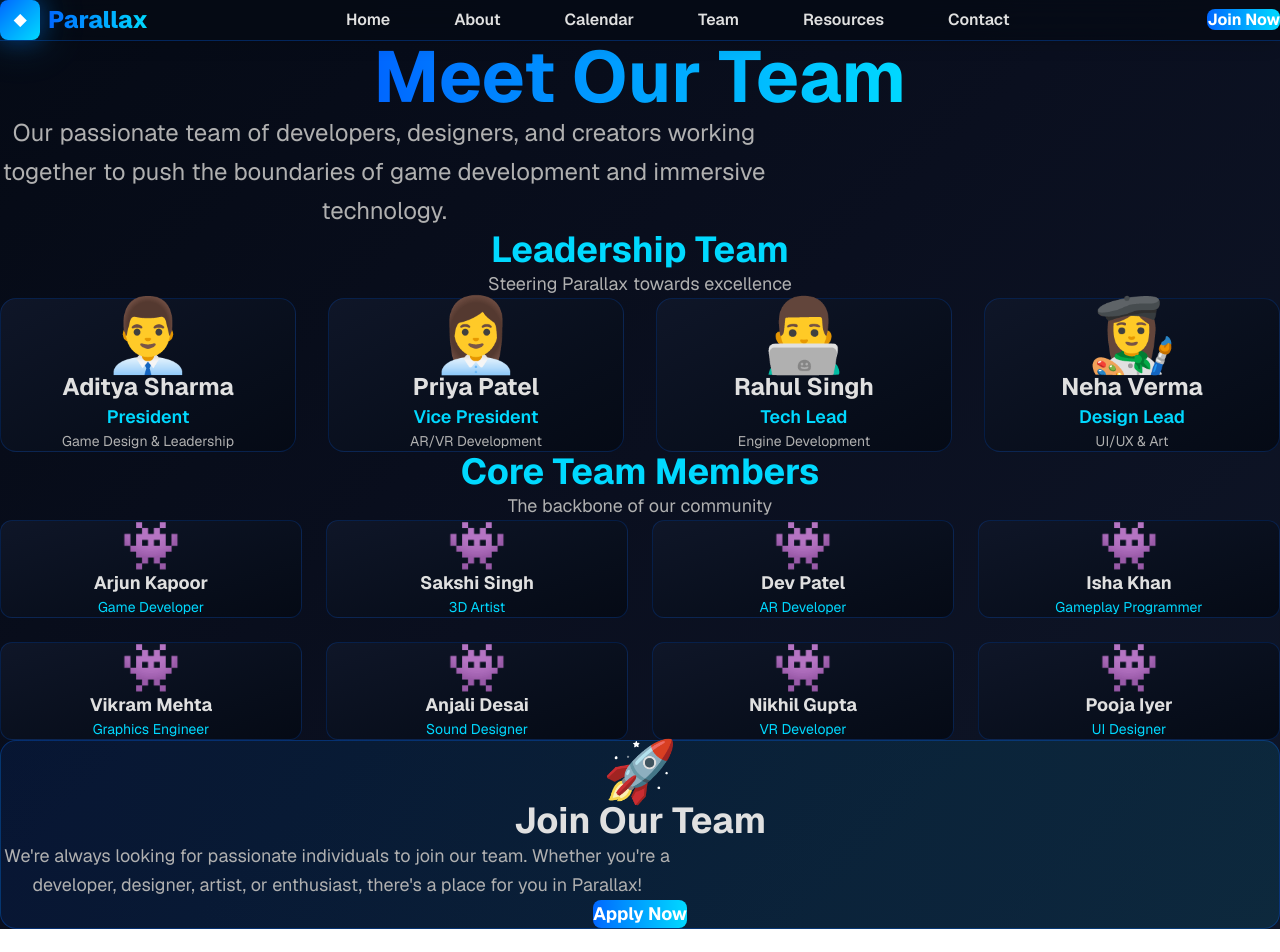
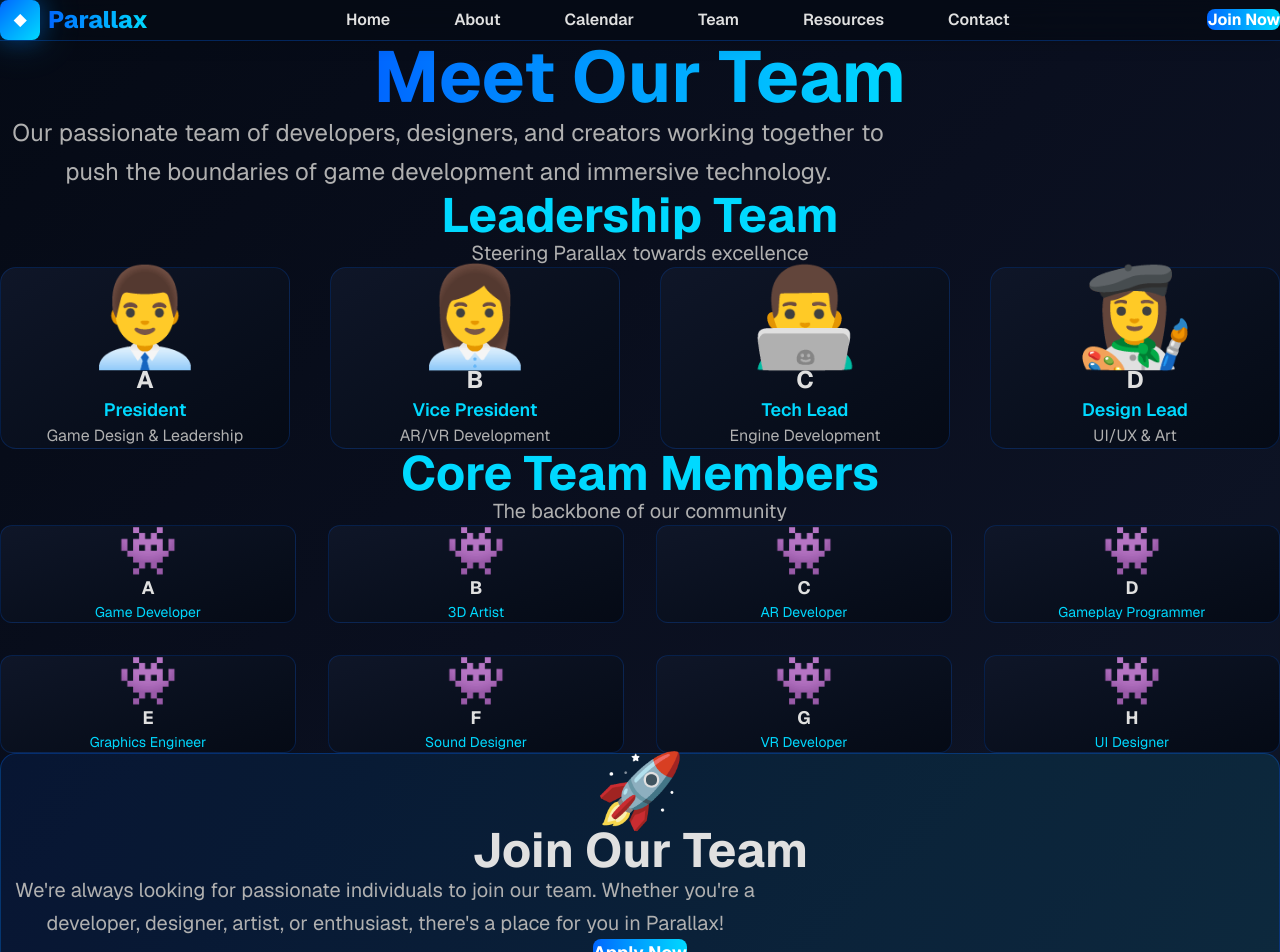
Before and after one commit to Parallax-PESU/parallax-website, a Next.js app: page /team in a window 1280 px wide. Shown: the top 952 px of the page. Before the commit the page ends 929 px from the top, so only its background shows below. Built offline with nearby package versions, Linux system fonts and the light colour scheme.

Commit message:
fix: add mock data in team

```diff
--- a/app/team/page.tsx
+++ b/app/team/page.tsx
@@ -3,25 +3,25 @@ import Navbar from '../components/Navbar';
 export default function Team() {
   const leaders = [
     {
-      name: 'Aditya Sharma',
+      name: 'A',
       role: 'President',
       expertise: 'Game Design & Leadership',
       image: '👨‍💼',
     },
     {
-      name: 'Priya Patel',
+      name: 'B',
       role: 'Vice President',
       expertise: 'AR/VR Development',
       image: '👩‍💼',
     },
     {
-      name: 'Rahul Singh',
+      name: 'C',
       role: 'Tech Lead',
       expertise: 'Engine Development',
       image: '👨‍💻',
     },
     {
-      name: 'Neha Verma',
+      name: 'D',
       role: 'Design Lead',
       expertise: 'UI/UX & Art',
       image: '👩‍🎨',
@@ -29,64 +29,64 @@ export default function Team() {
   ];
 
   const members = [
-    { name: 'Arjun Kapoor', role: 'Game Developer' },
-    { name: 'Sakshi Singh', role: '3D Artist' },
-    { name: 'Dev Patel', role: 'AR Developer' },
-    { name: 'Isha Khan', role: 'Gameplay Programmer' },
-    { name: 'Vikram Mehta', role: 'Graphics Engineer' },
-    { name: 'Anjali Desai', role: 'Sound Designer' },
-    { name: 'Nikhil Gupta', role: 'VR Developer' },
-    { name: 'Pooja Iyer', role: 'UI Designer' },
+    { name: 'A', role: 'Game Developer' },
+    { name: 'B', role: '3D Artist' },
+    { name: 'C', role: 'AR Developer' },
+    { name: 'D', role: 'Gameplay Programmer' },
+    { name: 'E', role: 'Graphics Engineer' },
+    { name: 'F', role: 'Sound Designer' },
+    { name: 'G', role: 'VR Developer' },
+    { name: 'H', role: 'UI Designer' },
   ];
 
   return (
     <>
       <Navbar />
-      <main className="min-h-screen py-24 sm:py-32 px-6 sm:px-8">
-        <div className="max-w-7xl mx-auto">
+      <main className="min-h-screen">
+        <div className="max-w-7xl mx-auto px-4 sm:px-6 lg:px-8">
           {/* Header */}
-          <div className="mb-24 sm:mb-32 text-center">
-            <h1 className="text-4xl sm:text-5xl md:text-6xl lg:text-7xl font-bold mb-8">
+          <section className="py-24 sm:py-32 lg:py-40 text-center">
+            <h1 className="text-4xl sm:text-5xl md:text-6xl lg:text-7xl font-bold mb-8 sm:mb-10">
               <span className="bg-gradient-to-r from-[#0066ff] to-[#00d9ff] bg-clip-text text-transparent">
                 Meet Our Team
               </span>
             </h1>
-            <p className="text-lg sm:text-xl md:text-2xl text-[#b0b0b0] max-w-3xl mx-auto leading-relaxed px-4">
+            <p className="text-lg sm:text-xl md:text-2xl text-[#b0b0b0] max-w-4xl mx-auto leading-relaxed px-4">
               Our passionate team of developers, designers, and creators working together to push the boundaries
               of game development and immersive technology.
             </p>
-          </div>
+          </section>
 
           {/* Leadership */}
-          <div className="mb-32">
-            <div className="text-center mb-16">
-              <h2 className="text-3xl sm:text-4xl font-bold text-[#00d9ff] mb-4">Leadership Team</h2>
-              <p className="text-lg text-[#b0b0b0]">Steering Parallax towards excellence</p>
+          <section className="py-20 sm:py-24 lg:py-32">
+            <div className="text-center mb-16 sm:mb-20">
+              <h2 className="text-4xl sm:text-5xl font-bold text-[#00d9ff] mb-5">Leadership Team</h2>
+              <p className="text-lg sm:text-xl text-[#b0b0b0]">Steering Parallax towards excellence</p>
             </div>
-            <div className="grid sm:grid-cols-2 lg:grid-cols-4 gap-8">
+            <div className="grid sm:grid-cols-2 lg:grid-cols-4 gap-8 lg:gap-10">
               {leaders.map((leader, index) => (
                 <div
                   key={index}
-                  className="group p-10 rounded-2xl bg-gradient-to-br from-[#0f1628] to-[#050a15] border border-[#0066ff]/20 hover:border-[#00d9ff]/50 transition-all duration-500 hover:shadow-2xl hover:shadow-[#0066ff]/20 text-center hover:-translate-y-2"
+                  className="group p-10 lg:p-12 rounded-2xl bg-gradient-to-br from-[#0f1628] to-[#050a15] border border-[#0066ff]/20 hover:border-[#00d9ff]/50 transition-all duration-500 hover:shadow-2xl hover:shadow-[#0066ff]/20 text-center hover:-translate-y-2"
                 >
-                  <div className="text-7xl mb-6 group-hover:scale-125 transition-transform duration-500">
+                  <div className="text-7xl lg:text-8xl mb-8 group-hover:scale-110 transition-transform duration-500">
                     {leader.image}
                   </div>
-                  <h3 className="text-xl sm:text-2xl font-bold text-[#e0e0e0] mb-3">{leader.name}</h3>
+                  <h3 className="text-xl sm:text-2xl font-bold text-[#e0e0e0] mb-4">{leader.name}</h3>
                   <p className="text-[#00d9ff] font-semibold mb-3 text-base sm:text-lg">{leader.role}</p>
-                  <p className="text-sm text-[#b0b0b0]">{leader.expertise}</p>
+                  <p className="text-sm sm:text-base text-[#b0b0b0]">{leader.expertise}</p>
                 </div>
               ))}
             </div>
-          </div>
+          </section>
 
           {/* Core Team Members */}
-          <div className="mb-32">
-            <div className="text-center mb-16">
-              <h2 className="text-3xl sm:text-4xl font-bold text-[#00d9ff] mb-4">Core Team Members</h2>
-              <p className="text-lg text-[#b0b0b0]">The backbone of our community</p>
+          <section className="py-20 sm:py-24 lg:py-32">
+            <div className="text-center mb-16 sm:mb-20">
+              <h2 className="text-4xl sm:text-5xl font-bold text-[#00d9ff] mb-5">Core Team Members</h2>
+              <p className="text-lg sm:text-xl text-[#b0b0b0]">The backbone of our community</p>
             </div>
-            <div className="grid grid-cols-2 sm:grid-cols-3 md:grid-cols-4 gap-6">
+            <div className="grid grid-cols-2 sm:grid-cols-3 md:grid-cols-4 gap-6 lg:gap-8">
               {members.map((member, index) => (
                 <div
                   key={index}
@@ -98,22 +98,33 @@ export default function Team() {
                 </div>
               ))}
             </div>
-          </div>
+          </section>
 
           {/* Join Section */}
-          <div className="p-12 sm:p-16 rounded-2xl bg-gradient-to-r from-[#0066ff]/10 to-[#00d9ff]/10 border border-[#0066ff]/30 text-center">
-            <div className="text-6xl mb-8">🚀</div>
-            <h2 className="text-3xl sm:text-4xl font-bold mb-6">Join Our Team</h2>
-            <p className="text-[#b0b0b0] text-base sm:text-lg mb-10 max-w-2xl mx-auto leading-relaxed">
-              We're always looking for passionate individuals to join our team. Whether you're a developer,
-              designer, artist, or enthusiast, there's a place for you in Parallax!
-            </p>
-            <a href="/contact" className="inline-block px-10 py-4 bg-gradient-to-r from-[#0066ff] to-[#00d9ff] text-white font-bold rounded-lg hover:shadow-2xl hover:shadow-[#0066ff]/50 transition-all duration-300 transform hover:scale-105 text-lg">
-              Apply Now
-            </a>
-          </div>
+          <section className="py-20 sm:py-24 lg:py-32">
+            <div className="p-12 sm:p-14 lg:p-16 rounded-2xl bg-gradient-to-r from-[#0066ff]/10 to-[#00d9ff]/10 border border-[#0066ff]/30 text-center">
+              <div className="text-7xl mb-10">🚀</div>
+              <h2 className="text-4xl sm:text-5xl font-bold mb-8">Join Our Team</h2>
+              <p className="text-lg sm:text-xl text-[#b0b0b0] mb-10 max-w-3xl mx-auto leading-relaxed">
+                We&apos;re always looking for passionate individuals to join our team. Whether you&apos;re a developer,
+                designer, artist, or enthusiast, there&apos;s a place for you in Parallax!
+              </p>
+              <a href="/contact" className="inline-block px-10 py-4 bg-gradient-to-r from-[#0066ff] to-[#00d9ff] text-white font-bold rounded-lg hover:shadow-2xl hover:shadow-[#0066ff]/50 transition-all duration-300 transform hover:scale-105 text-lg">
+                Apply Now
+              </a>
+            </div>
+          </section>
         </div>
       </main>
+
+      {/* Footer */}
+      <footer className="border-t border-[#0066ff]/20 py-8 sm:py-12 px-4 sm:px-6 lg:px-8 bg-[#050a15]/50">
+        <div className="max-w-7xl mx-auto text-center">
+          <p className="text-[#b0b0b0] text-sm sm:text-base">
+            © 2024 Parallax Club - PESU Electronic City Campus. All rights reserved.
+          </p>
+        </div>
+      </footer>
     </>
   );
 }
```
